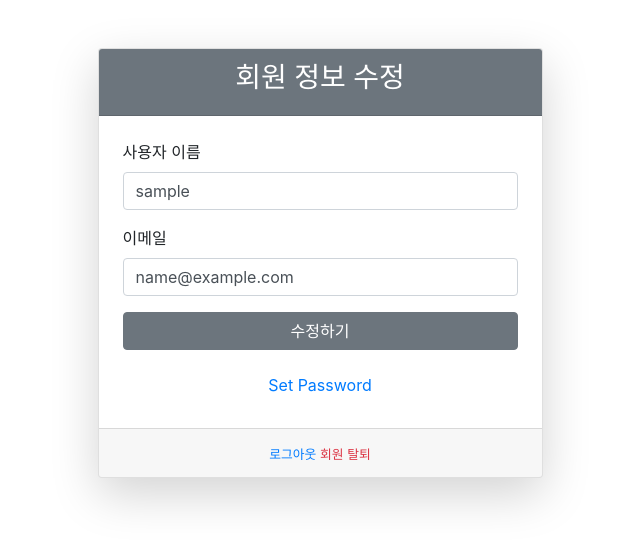
After one commit to Jyeongjae/final_proj_blog, a Django app: page /common/profile_update/ in a window 1280 px wide. The commit adds this page. Shown: the top 546 px of the page, without its empty margins (320-960 px from the left). Run offline with Django 5.2, Linux system fonts and the light colour scheme; the visitor is signed in with stand-in values (Sample User, id 1); parts of the project's set-up code (start-up, migrations or seed data) failed here and were passed over; some libraries are stand-ins or nearby versions.

Commit message:
user about

```diff
--- a/blog/templates/blog/navbar.html
+++ b/blog/templates/blog/navbar.html
@@ -33,6 +33,7 @@
                             {{ user.username }}
                         </a>
                         <div class="dropdown-menu" aria-labelledby="navbarDropdownMenuLink">
+                            <a class="dropdown-item" href="{% url 'common:profile_update' %}">Profile Update</a>
                             <a class="dropdown-item" href="{% url 'common:logout' %}">Sign Out</a>
                         </div>
                     </li>
--- /dev/null
+++ b/blog/templates/common/profile_update.html
@@ -0,0 +1,50 @@
+<!-- common/profile_update.html -->
+{% extends "common/base.html" %}
+
+{% block content %}
+<div class="container my-5">
+    <div class="row justify-content-center">
+        <div class="col-md-6 col-lg-5">
+            <div class="card shadow-lg">
+                <div class="card-header text-center bg-secondary text-white">
+                    <h3>회원 정보 수정</h3>
+                </div>
+                <div class="card-body p-4">
+                    <form method="post" action="{% url 'common:profile_update' %}">
+                        {% csrf_token %}
+                        {% include "form_errors.html" %}
+
+                        <div class="mb-3">
+                            <label for="username" class="form-label">사용자 이름</label>
+                            <input type="text" class="form-control" name="username" id="username"
+                                   placeholder="사용자 이름을 입력하세요"
+                                   value="{{ form.username.value|default_if_none:'' }}">
+                        </div>
+
+                        <div class="mb-3">
+                            <label for="email" class="form-label">이메일</label>
+                            <input type="email" class="form-control" name="email" id="email"
+                                   placeholder="이메일을 입력하세요"
+                                   value="{{ form.email.value|default_if_none:'' }}">
+                        </div>
+
+                        <div class="d-grid gap-2">
+                            <button type="submit" class="btn btn-secondary btn-block">수정하기</button>
+                        </div>
+                    </form>
+                    <div class="mt-3 text-center">
+                        <!-- 비밀번호 변경 페이지로 이동하는 링크 추가 -->
+                        <a href="{% url 'common:change_password' %}" class="btn btn-link">Set Password</a>
+                    </div>
+                </div>
+                <div class="card-footer text-center">
+                    <small class="text-muted">
+                        <a href="{% url 'common:logout' %}">로그아웃</a>
+                        <a href="{% url 'common:delete_account' %}" class="text-danger">회원 탈퇴</a>
+                    </small>
+                </div>
+            </div>
+        </div>
+    </div>
+</div>
+{% endblock %}
--- a/common/forms.py
+++ b/common/forms.py
@@ -1,5 +1,5 @@
 from django import forms
-from django.contrib.auth.forms import UserCreationForm
+from django.contrib.auth.forms import UserCreationForm, UserChangeForm
 from django.contrib.auth.models import User
 
 
@@ -9,3 +9,10 @@ class UserForm(UserCreationForm):
     class Meta:
         model = User
         fields = ("username", "password1", "password2", "email")
+
+class UserUpdateForm(UserChangeForm):
+    email = forms.EmailField(label="이메일")
+
+    class Meta:
+        model = User
+        fields = ("username", "email")  # 수정 가능한 필드 설정
--- a/common/urls.py
+++ b/common/urls.py
@@ -9,5 +9,8 @@ urlpatterns = [
     path('login/', auth_views.LoginView.as_view(template_name='common/login.html'), name='login'),
     path('logout/', views.logout_view, name='logout'),
     path('signup/', views.signup, name='signup'),
+    path('profile_update/', views.profile_update, name='profile_update'),  # 추가된 URL
+    path('change_password/', views.change_password, name='change_password'),  # 비밀번호 변경 경로
+    path('delete_account/', views.delete_account, name='delete_account'),  # 회원 탈퇴 경로 추가
 
 ]
--- a/common/views.py
+++ b/common/views.py
@@ -1,6 +1,11 @@
 from django.contrib.auth import authenticate, login, logout
 from django.shortcuts import render, redirect
-from common.forms import UserForm
+from common.forms import UserForm, UserUpdateForm
+from django.contrib.auth.decorators import login_required
+from django.contrib import messages
+from django.contrib.auth import update_session_auth_hash
+from django.contrib.auth.forms import PasswordChangeForm
+from django.contrib.auth.models import User
 
 def logout_view(request):
     logout(request)
@@ -19,3 +24,40 @@ def signup(request):
     else:
         form = UserForm()
     return render(request, 'common/signup.html', {'form': form})
+
+
+@login_required
+def profile_update(request):
+    form = UserUpdateForm(request.POST or None, instance=request.user)
+    if request.method == 'POST' and form.is_valid():
+        form.save()
+        messages.success(request, '회원 정보가 수정되었습니다.')
+        return redirect('/')  # 랜딩 페이지로 리다이렉트
+
+    return render(request, 'common/profile_update.html', {
+        'form': form,
+    })
+
+@login_required
+def change_password(request):
+    password_form = PasswordChangeForm(request.user, request.POST or None)
+    if request.method == 'POST' and password_form.is_valid():
+        user = password_form.save()
+        update_session_auth_hash(request, user)
+        messages.success(request, '비밀번호가 성공적으로 변경되었습니다.')
+        return redirect('/')
+
+    return render(request, 'common/change_password.html', {
+        'password_form': password_form,
+    })
+
+
+@login_required
+def delete_account(request):
+    if request.method == "POST":
+        user = request.user
+        user.delete()  # 사용자 삭제
+        messages.success(request, "회원 탈퇴가 완료되었습니다.")
+        return redirect('/')  # 홈 페이지로 리다이렉트
+
+    return render(request, 'common/delete_account.html')
```
Also changed, not shown: blog/templates/common/change_password.html (added, +25 -0 lines), blog/templates/common/delete_account.html (added, +28 -0 lines).
